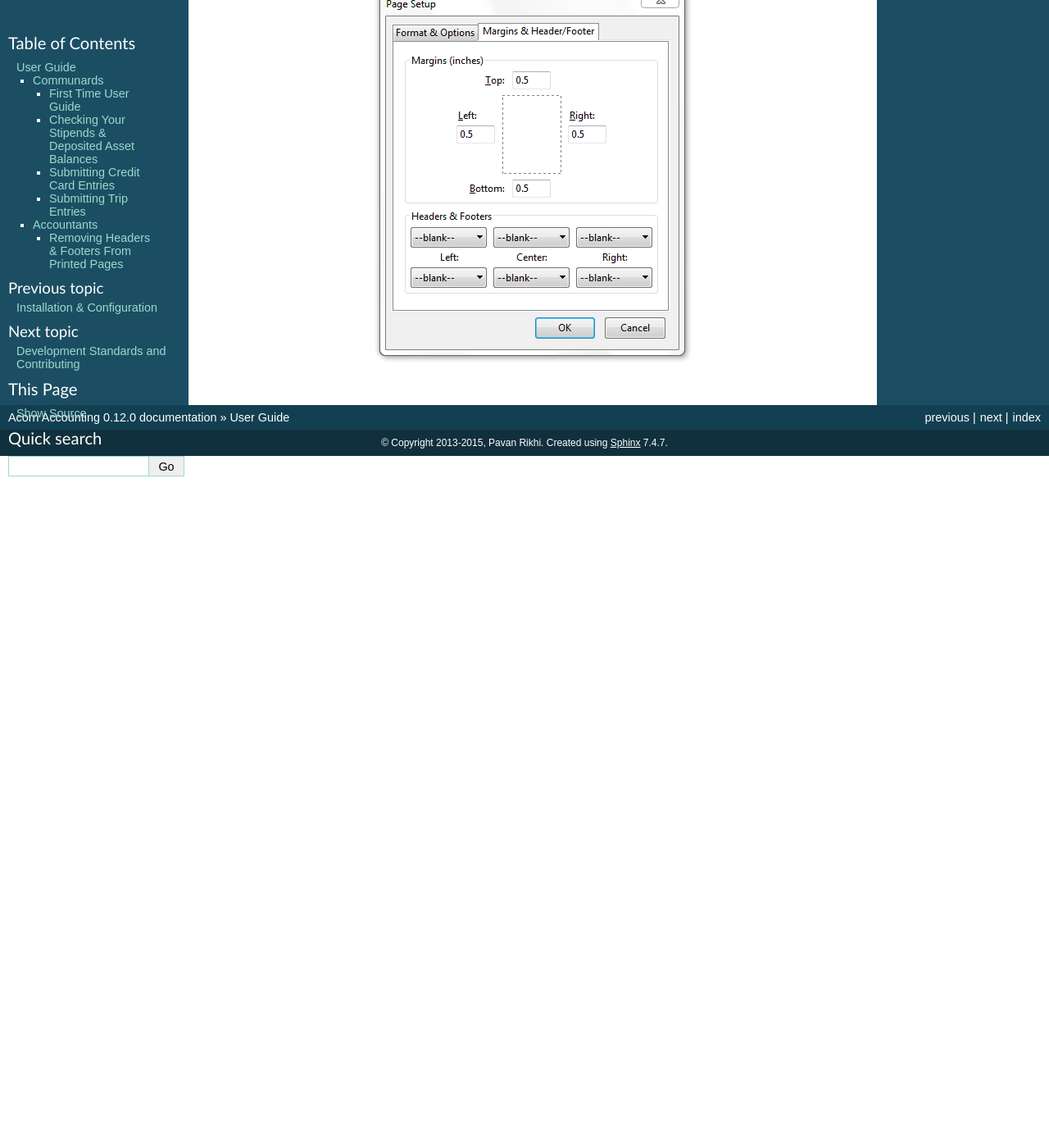
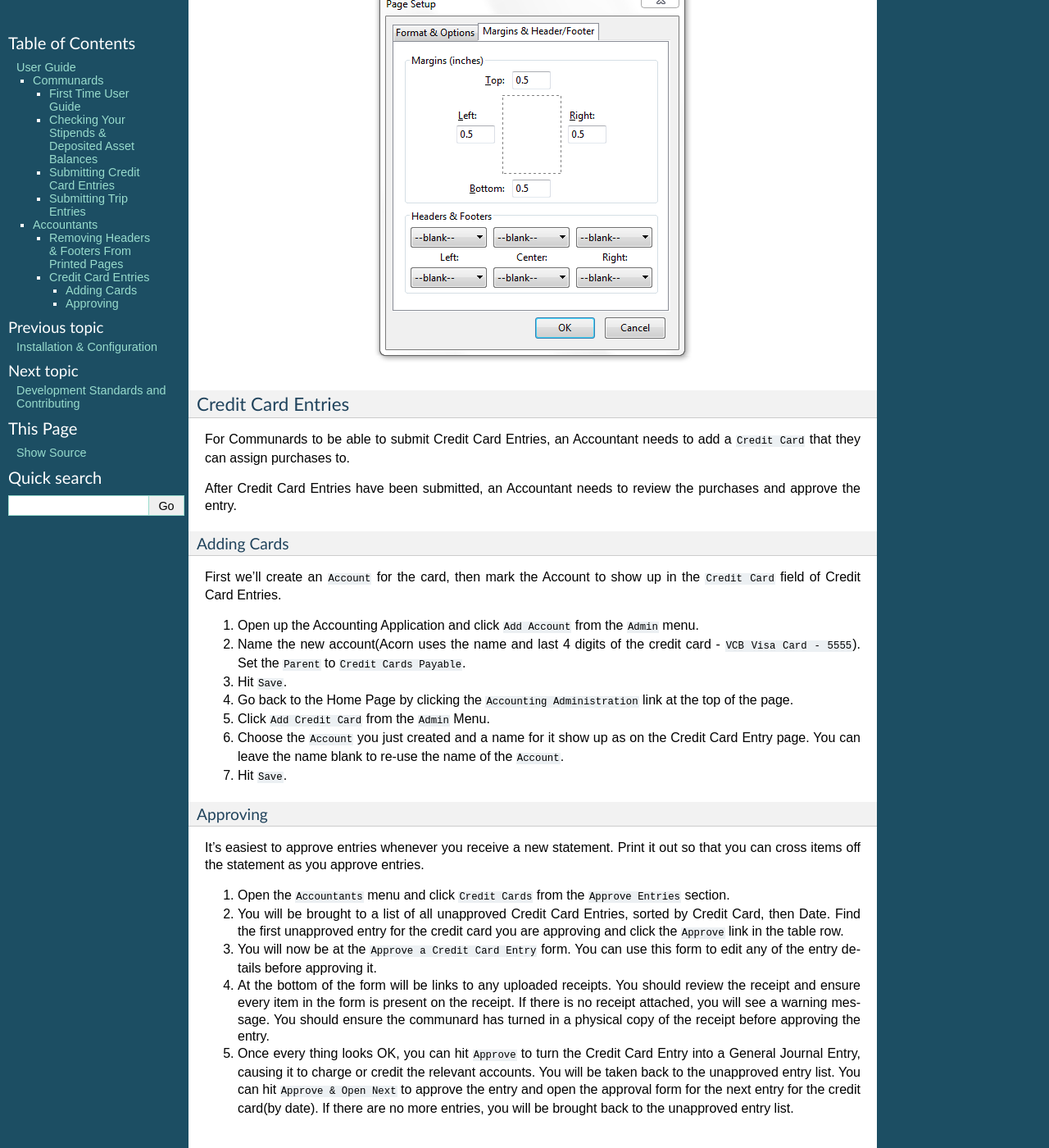
Before and after one commit to prikhi/AcornAccounting, a Sphinx documentation site: the page built from docs/source/userguide.rst, in a window 1280 px wide and 1400 px high, scrolled down 9868 px. Shown: the whole window at 82% size. Built offline with Sphinx 7.4.7, drawn with Linux system fonts in a browser that asks for light colours; formulas are drawn with MathJax 3; before the commit the page ends 10424 px from its top, so only the background shows below that.

Commit message:
Add User Guide Section for Credit Card Entries

```diff
--- a/docs/source/userguide.rst
+++ b/docs/source/userguide.rst
@@ -296,3 +296,58 @@ information.
     :alt: The Page Setup Dialog Showing Disabled Headers & Footers
     :width: 387px
     :align: center
+
+
+Credit Card Entries
+====================
+
+For Communards to be able to submit Credit Card Entries, an Accountant needs to
+add a ``Credit Card`` that they can assign purchases to.
+
+After Credit Card Entries have been submitted, an Accountant needs to review
+the purchases and approve the entry.
+
+Adding Cards
+^^^^^^^^^^^^^
+
+First we'll create an ``Account`` for the card, then mark the Account to show
+up in the ``Credit Card`` field of Credit Card Entries.
+
+#. Open up the Accounting Application and click ``Add Account`` from the
+   ``Admin`` menu.
+#. Name the new account(Acorn uses the name and last 4 digits of the credit
+   card - ``VCB Visa Card - 5555``). Set the ``Parent`` to ``Credit Cards
+   Payable``.
+#. Hit ``Save``.
+#. Go back to the Home Page by clicking the ``Accounting Administration`` link
+   at the top of the page.
+#. Click ``Add Credit Card`` from the ``Admin`` Menu.
+#. Choose the ``Account`` you just created and a name for it show up as on the
+   Credit Card Entry page. You can leave the name blank to re-use the name of
+   the ``Account``.
+#. Hit ``Save``.
+
+Approving
+^^^^^^^^^^
+
+It's easiest to approve entries whenever you receive a new statement. Print it
+out so that you can cross items off the statement as you approve entries.
+
+#. Open the ``Accountants`` menu and click ``Credit Cards`` from the ``Approve
+   Entries`` section.
+#. You will be brought to a list of all unapproved Credit Card Entries, sorted
+   by Credit Card, then Date. Find the first unapproved entry for the credit
+   card you are approving and click the ``Approve`` link in the table row.
+#. You will now be at the ``Approve a Credit Card Entry`` form. You can use
+   this form to edit any of the entry details before approving it.
+#. At the bottom of the form will be links to any uploaded receipts. You should
+   review the receipt and ensure every item in the form is present on the
+   receipt. If there is no receipt attached, you will see a warning message.
+   You should ensure the communard has turned in a physical copy of the receipt
+   before approving the entry.
+#. Once every thing looks OK, you can hit ``Approve`` to turn the Credit Card
+   Entry into a General Journal Entry, causing it to charge or credit the
+   relevant accounts. You will be taken back to the unapproved entry list. You
+   can hit ``Approve & Open Next`` to approve the entry and open the approval
+   form for the next entry for the credit card(by date). If there are no more
+   entries, you will be brought back to the unapproved entry list.
```
